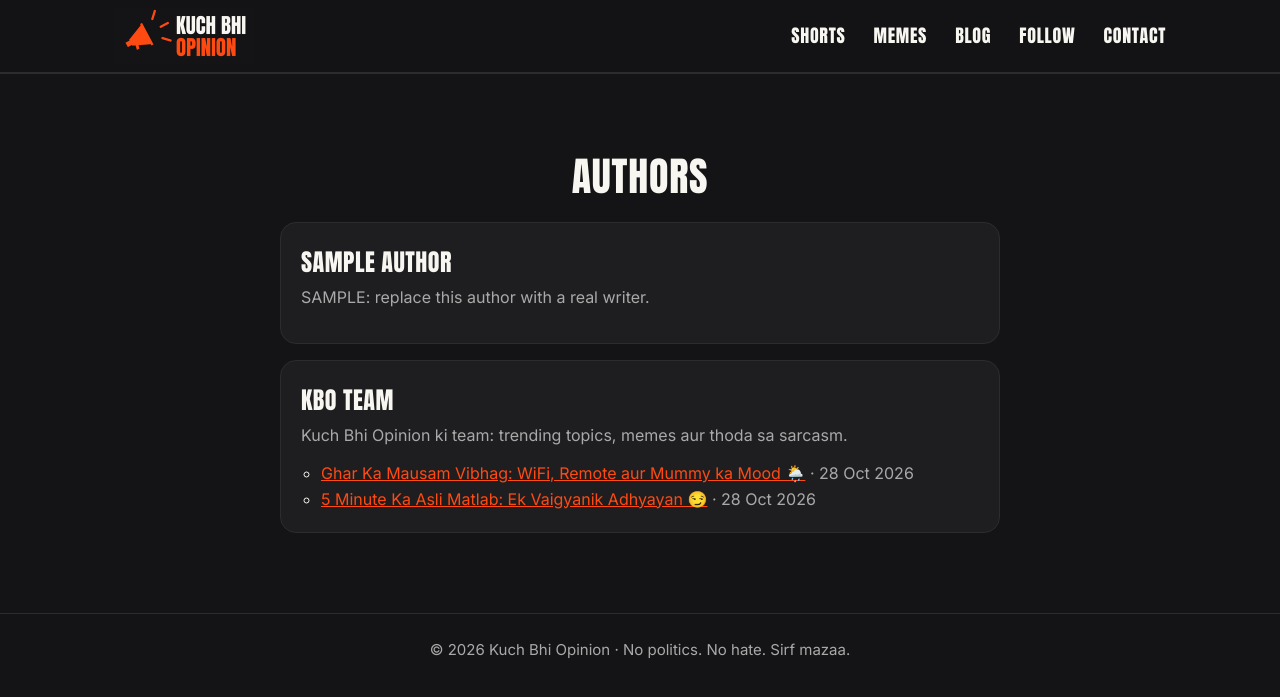
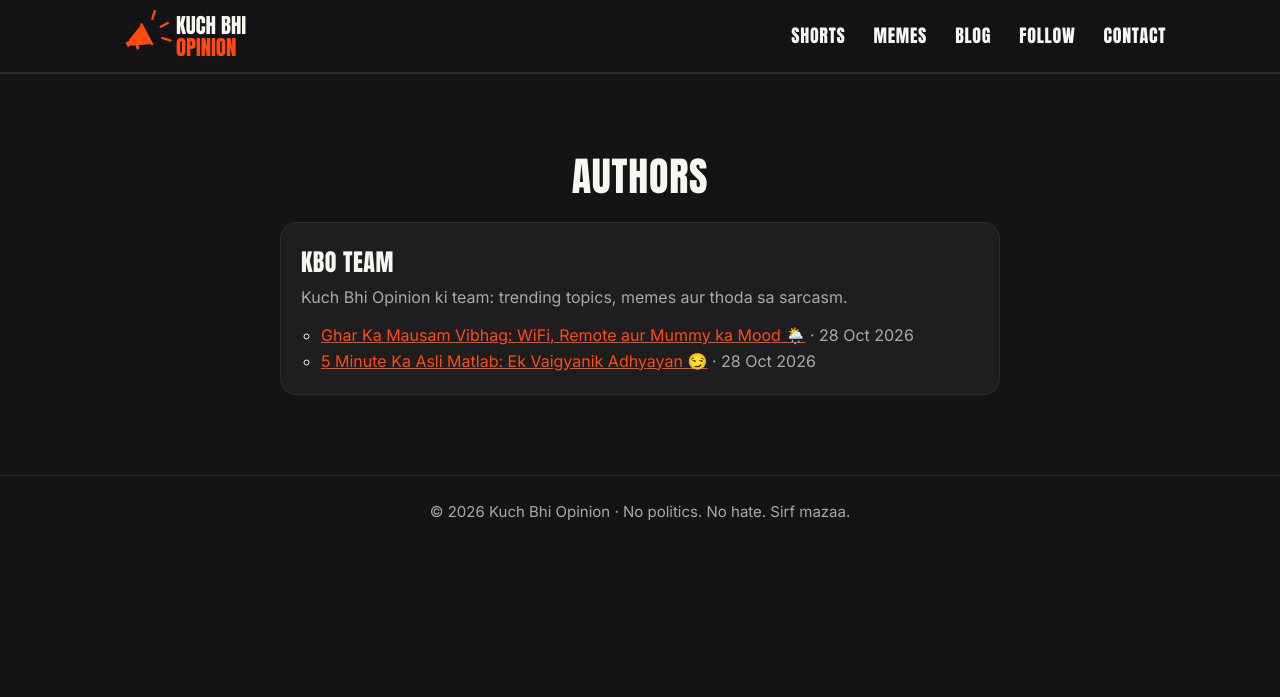
Before and after one commit to peeyushkumar9/kuchbhiopinion-website, a Jekyll site: the page built from authors/index.html, in a window 1280 px wide. Shown: the top 697 px of the page. Built offline with Jekyll 4.4.1, drawn with Linux system fonts in a browser that asks for light colours.

Commit message:
Update _data/authors.yml (via Pages CMS)

```diff
--- a/_data/authors.yml
+++ b/_data/authors.yml
@@ -1,6 +1,3 @@
-- id: sample-author
-  name: Sample Author
-  bio: "SAMPLE: replace this author with a real writer."
 - id: kbo-team
   name: KBO Team
   bio: "Kuch Bhi Opinion ki team: trending topics, memes aur thoda sa sarcasm."
```
